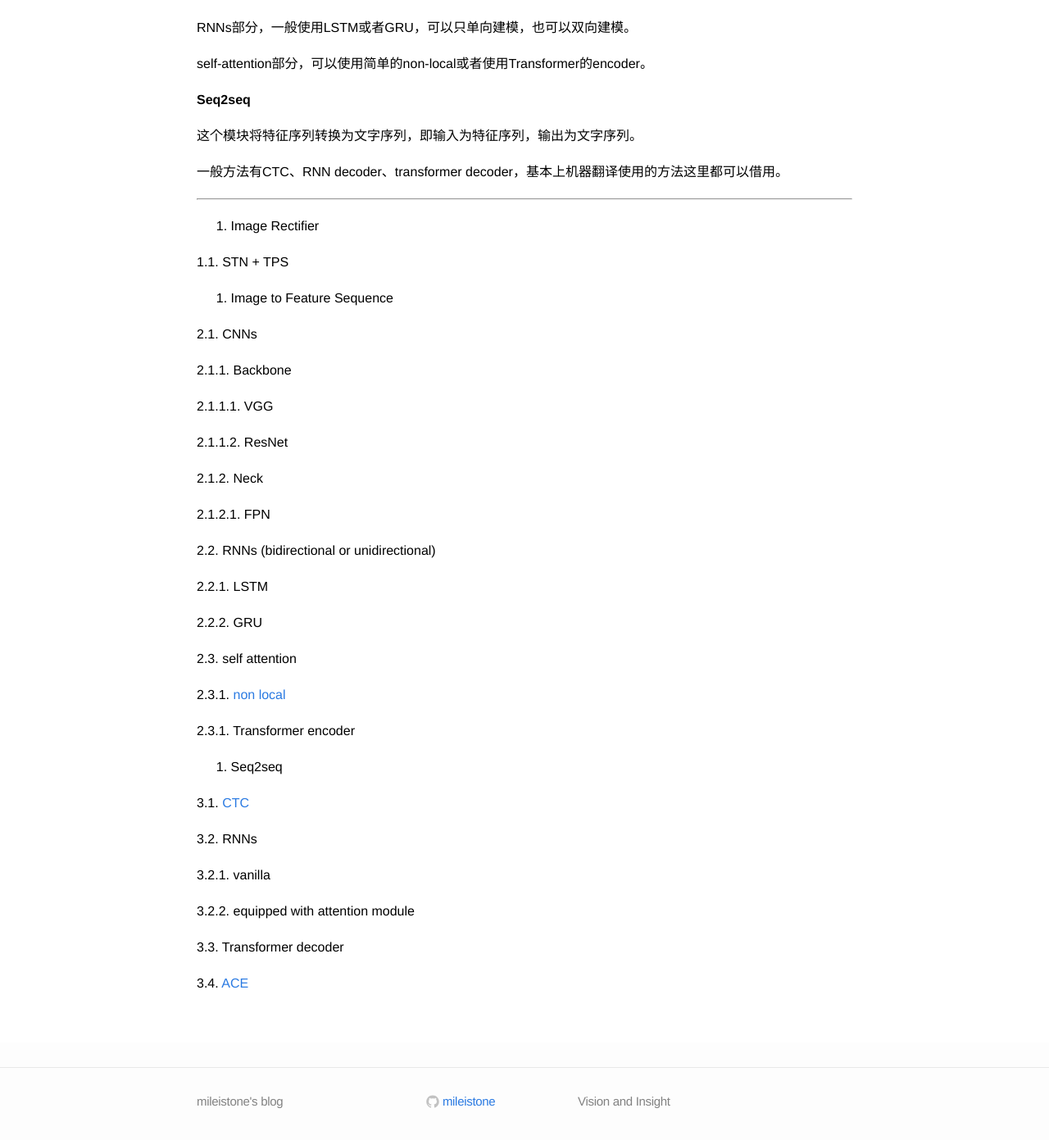
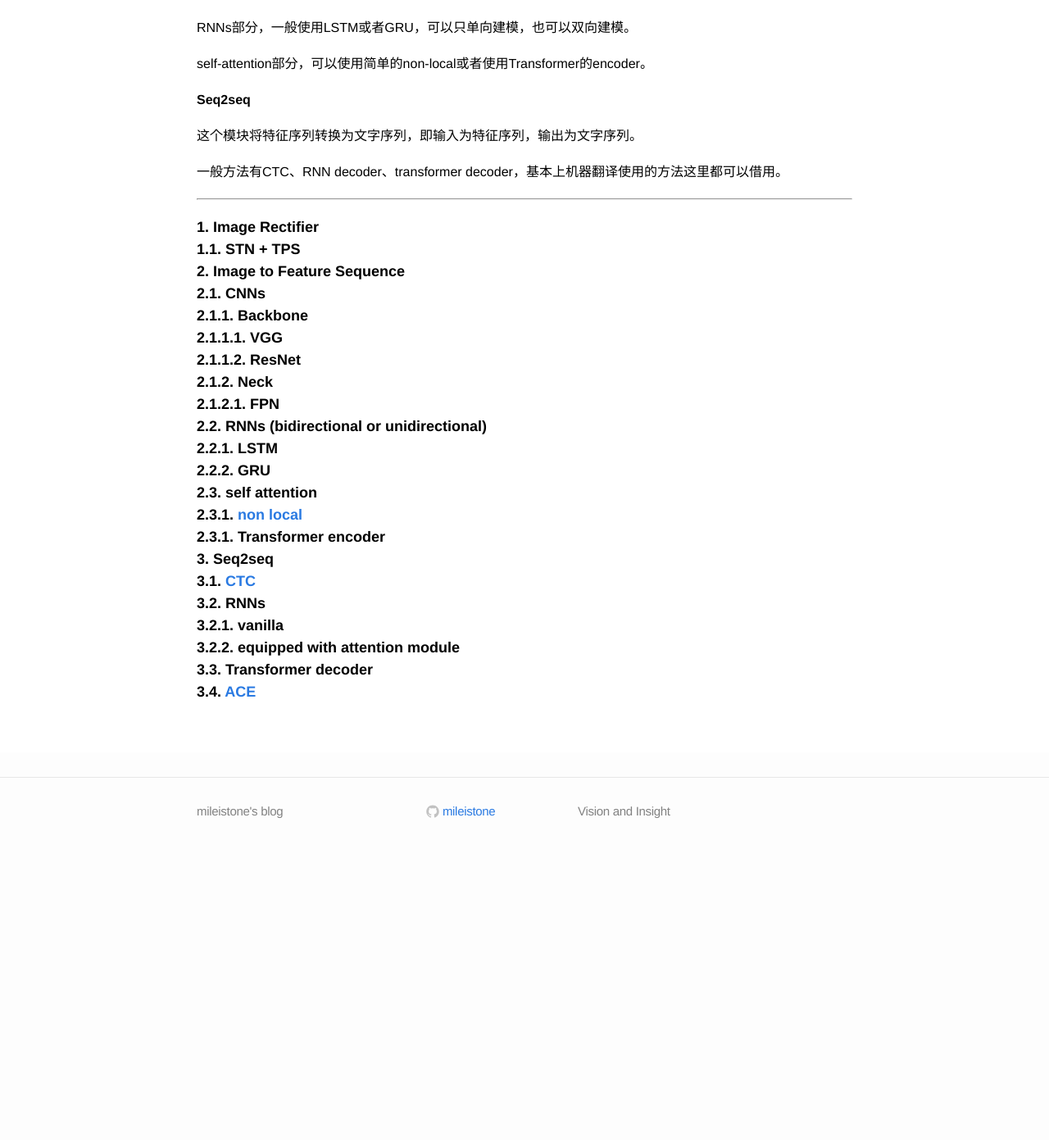
Before and after one commit to mileistone/mileistone.github.io, a Jekyll site: the page built from _posts/2020-12-18-scene-text-recognition-survey.md, in a window 1280 px wide and 1400 px high, scrolled down 1108 px. Shown: the top 1391 px of the window at 82% size. Built offline with Jekyll 4.4.1, drawn with Linux system fonts in a browser that asks for light colours; after the commit the page ends 2154 px from its top, so only the background shows below that.

Commit message:
Update 2020-12-18-scene-text-recognition-survey.md

```diff
--- a/_posts/2020-12-18-scene-text-recognition-survey.md
+++ b/_posts/2020-12-18-scene-text-recognition-survey.md
@@ -37,47 +37,25 @@ self-attention部分，可以使用简单的non-local或者使用Transformer的e
 一般方法有CTC、RNN decoder、transformer decoder，基本上机器翻译使用的方法这里都可以借用。
 
 ---
-
-1. Image Rectifier
-
-1.1. STN + TPS
-
-2. Image to Feature Sequence
-
-2.1. CNNs
-
-2.1.1. Backbone
-
-2.1.1.1. VGG
-
-2.1.1.2. ResNet
-
-2.1.2. Neck
-
-2.1.2.1. FPN
-
-2.2. RNNs (bidirectional or unidirectional)
-
-2.2.1. LSTM
-
-2.2.2. GRU
-
-2.3. self attention
-
-2.3.1. [non local](https://arxiv.org/abs/1711.07971)
-
-2.3.1. Transformer encoder
-
-3. Seq2seq
-
-3.1. [CTC](https://www.cs.toronto.edu/~graves/icml_2006.pdf)
-
-3.2. RNNs
-
-3.2.1. vanilla
-
-3.2.2. equipped with attention module
-
-3.3. Transformer decoder
-
-3.4. [ACE](https://arxiv.org/abs/1904.08364)
+##### 1. Image Rectifier
+##### 1.1. STN + TPS
+##### 2. Image to Feature Sequence
+##### 2.1. CNNs
+##### 2.1.1. Backbone
+##### 2.1.1.1. VGG
+##### 2.1.1.2. ResNet
+##### 2.1.2. Neck
+##### 2.1.2.1. FPN
+##### 2.2. RNNs (bidirectional or unidirectional)
+##### 2.2.1. LSTM
+##### 2.2.2. GRU
+##### 2.3. self attention
+##### 2.3.1. [non local](https://arxiv.org/abs/1711.07971)
+##### 2.3.1. Transformer encoder
+##### 3. Seq2seq
+##### 3.1. [CTC](https://www.cs.toronto.edu/~graves/icml_2006.pdf)
+##### 3.2. RNNs
+##### 3.2.1. vanilla
+##### 3.2.2. equipped with attention module
+##### 3.3. Transformer decoder
+##### 3.4. [ACE](https://arxiv.org/abs/1904.08364)
```
